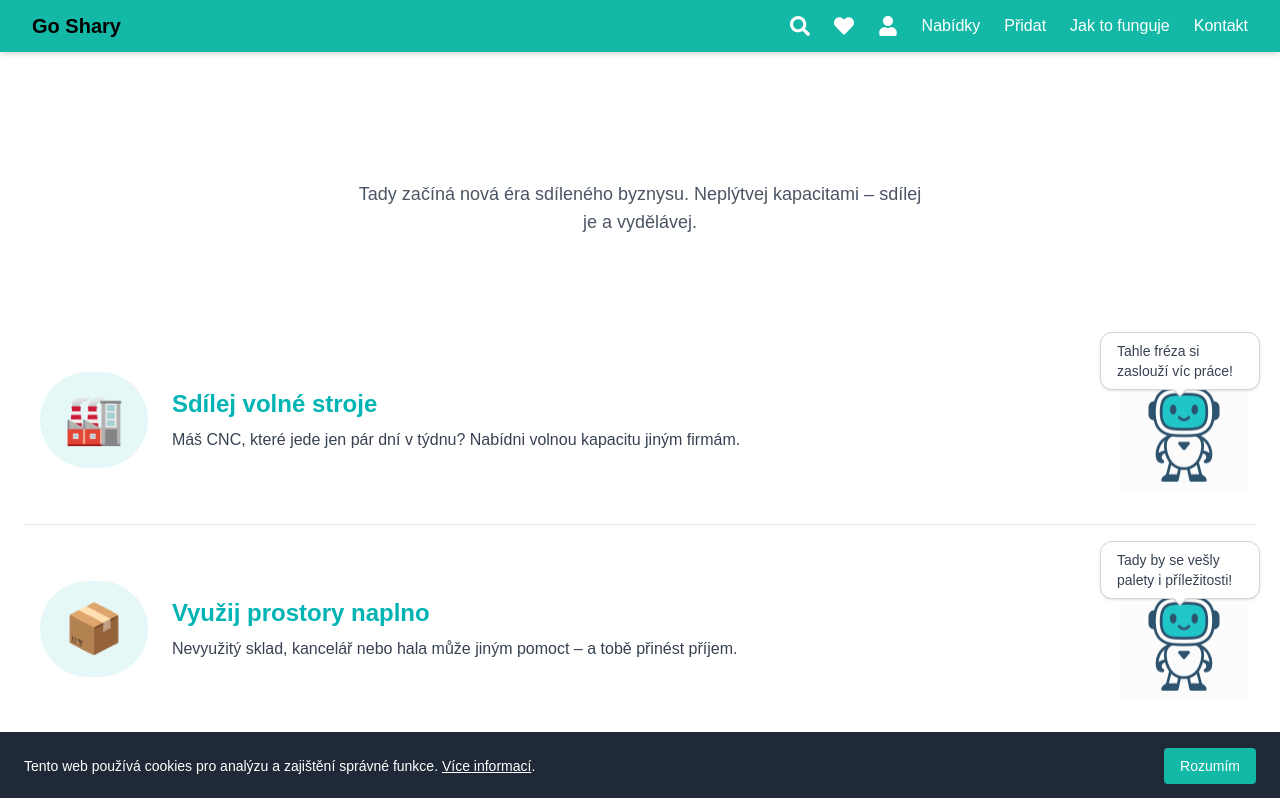
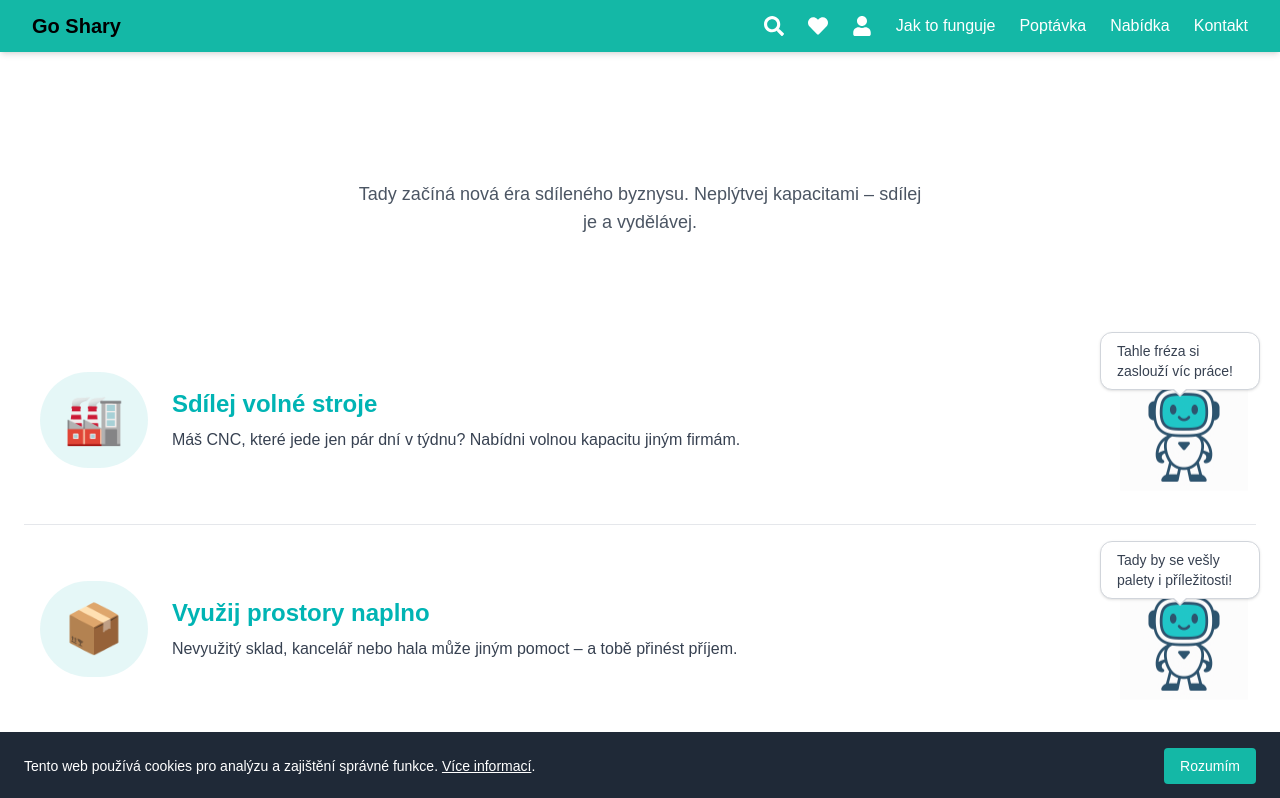
Before and after one commit to Tekier10/goshary, a Next.js app: page / in a window 1280 px wide. Shown: the top 798 px of the page. Built offline with nearby package versions, Linux system fonts and the light colour scheme; a web font is replaced by a local one.

Commit message:
Update Header.tsx

```diff
--- a/components/Header.tsx
+++ b/components/Header.tsx
@@ -51,9 +51,9 @@ export default function Header() {
           </Link>
 
           {/* Menu napravo */}
-          <Link href="/nabidky" className="hover:underline">Nabídky</Link>
-          <Link href="/pridat" className="hover:underline">Přidat</Link>
           <Link href="/jak-to-funguje" className="hover:underline">Jak to funguje</Link>
+          <Link href="/poptavka" className="hover:underline">Poptávka</Link>
+          <Link href="/nabidka" className="hover:underline">Nabídka</Link>
           <Link href="/kontakt" className="hover:underline">Kontakt</Link>
         </div>
       </div>
@@ -61,9 +61,9 @@ export default function Header() {
       {/* Rozbalené menu v mobilu */}
       {isOpen && (
         <nav className="sm:hidden px-4 pt-2 pb-4">
-          <Link href="/nabidky" className="block py-1">Nabídky</Link>
-          <Link href="/pridat" className="block py-1">Přidat</Link>
           <Link href="/jak-to-funguje" className="block py-1">Jak to funguje</Link>
+          <Link href="/poptavka" className="block py-1">Poptávka</Link>
+          <Link href="/nabidka" className="block py-1">Nabídka</Link>
           <Link href="/kontakt" className="block py-1">Kontakt</Link>
         </nav>
       )}
```
